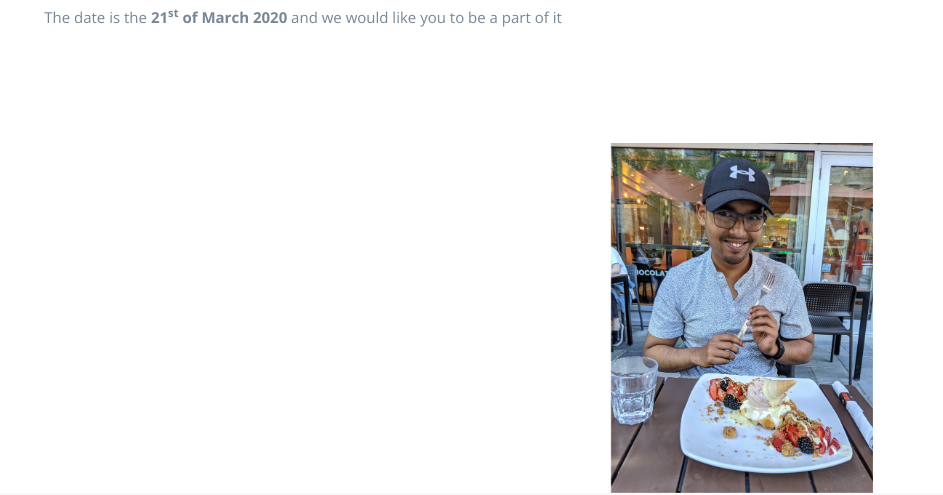
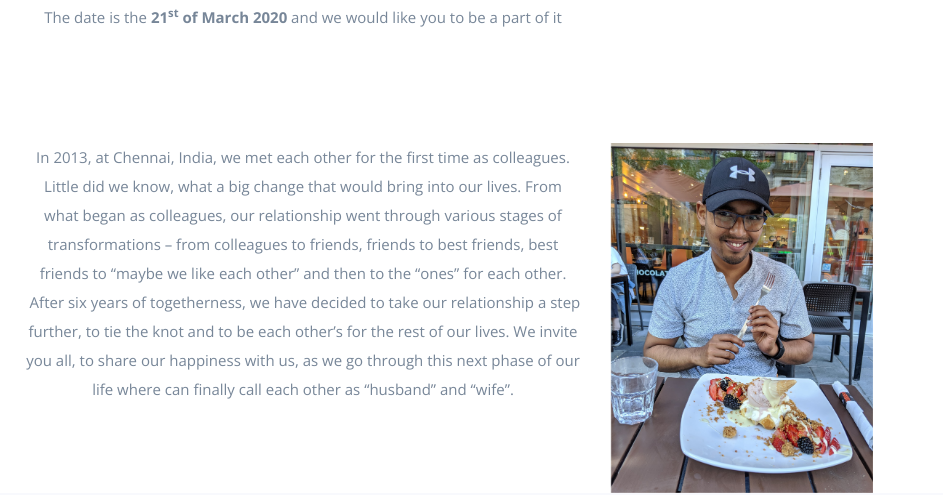
Before and after one commit to dtcrout/poojawedsdhanush, a website: page index.html in a window 1280 px wide. Shown: the part 846-1341 px from the top of the page, 337-1280 px from the left. Drawn offline with nearby package versions, Linux system fonts and the light colour scheme; some packages are replaced by stand-ins of ours; a script that the page names is missing; files whose address does not match are found by name.

Commit message:
Add How We Met section

```diff
--- a/index.html
+++ b/index.html
@@ -103,9 +103,9 @@
         <div class="row">
             <div class="col-md-3 hidden-sm hidden-xs"><img src="img/bride.jpg" class="wp1"></div>
             <div class="col-md-6">
-                <!-- <p>
-                  Lorem ipsum dolor sit amet, consectetur adipiscing elit. Sed porttitor fermentum tellus ac venenatis. Duis iaculis pellentesque dictum. Nulla eu consectetur nisl. In hac habitasse platea dictumst. Praesent consequat elit sed convallis accumsan. Nulla pellentesque diam lacus, eget mattis sapien pharetra eget. Vivamus sagittis, enim ut facilisis consectetur, ligula leo tristique risus, vel eleifend felis lacus sit amet magna. Pellentesque porta aliquam semper. Praesent non neque sagittis, interdum enim nec, consectetur tellus. Vivamus efficitur at odio eget consequat. Mauris in dignissim nunc. Donec semper felis enim, ac ultrices enim ornare nec. Nunc non iaculis leo. Aliquam erat volutpat. Vivamus at risus viverra, semper lorem vel.
-                </p> -->
+              <p>
+                In 2013, at Chennai, India, we met each other for the first time as colleagues. Little did we know, what a big change that would bring into our lives.  From what began as colleagues, our relationship went through various stages of transformations – from colleagues to friends, friends to best friends, best friends to “maybe we like each other” and then to the “ones” for each other.  After six years of togetherness, we have decided to take our relationship a step further, to tie the knot and to be each other’s for the rest of our lives. We invite you all, to share our happiness with us, as we go through this next phase of our life where can finally call each other as “husband” and “wife”.
+              </p>
             </div>
             <div class="col-md-3 hidden-sm hidden-xs"><img src="img/groom.jpg" class="wp2"></div>
         </div>
```
